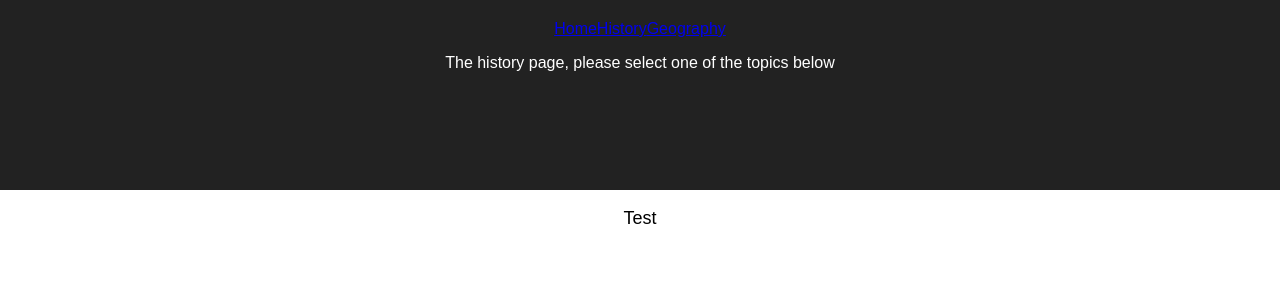
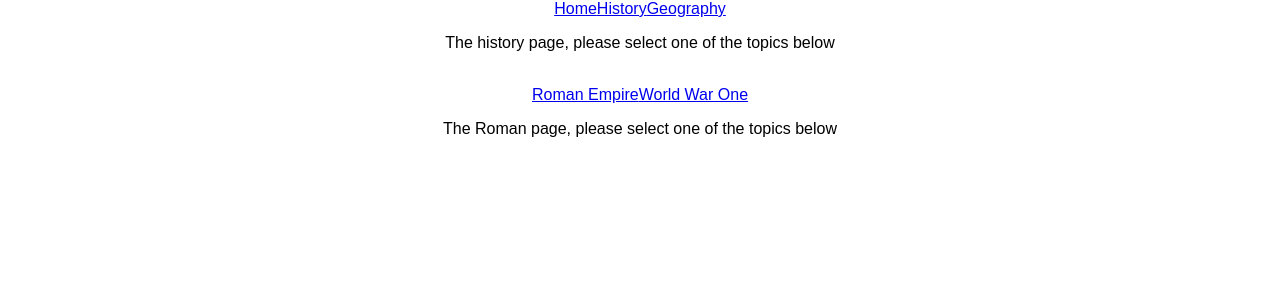
Before and after one commit to RyanG91/new-react-app, a React (Create React App) app: page /history/romans in a window 1280 px wide. Shown: the top 300 px of the page. Built offline with nearby package versions, Linux system fonts and the light colour scheme.

Commit message:
Added two history catagories

```diff
--- a/src/App.js
+++ b/src/App.js
@@ -3,48 +3,39 @@ import logo from './logo.svg';
 import './stylesheets/App.css';
 import Homepage from './components/homepage/Homepage'
 import HistoryQuiz from './components/history/HistoryQuiz'
+import GeographyQuiz from './components/geography/GeographyQuiz'
 import { BrowserRouter as Router, Route, Link } from "react-router-dom";
-
-const Home = () => (
-  <div>
-      <p>Welcome to my quiz site!</p>
-      <p>Please select on the topics at the top.</p>
-  </div>
-)
-
-const Geography = ({ example }) => (
-  <div>
-      <p>The geography page, please select one of the topics below { example }</p>
-  </div>
-)
 
 class App extends Component {
   render() {
     return (
       <div className="App">
-        <header className="App-header">
           <Router>
             <div className="navbar">
                 <nav >
                     <Link to="/">Home</Link>
                     <Link to="/history">History</Link>
                     <Link to="/geography">Geography</Link>
+                </nav>
 
-                </nav>
-                <Route exact path="/" component={Home} />
+                <Route exact path="/" render={(routerProps) => {
+                  return (
+                    <Homepage />
+                  )
+                }} />
 
                 <Route path="/history" render={(routerProps) => {
                     return (
                       <HistoryQuiz />
                     )
                 }} />
-                <Route path="/geography" render={(routerProps) => (
-                    <Geography { ...routerProps } example="hello" />
-                )} />
+                <Route path="/geography" render={(routerProps) => {
+                  return (
+                    <GeographyQuiz />
+                  )
+                }} />
             </div>
           </Router>
-        </header>
-        <Homepage />
       </div>
     );
   }
--- /dev/null
+++ b/src/components/geography/GeographyQuiz.js
@@ -0,0 +1,15 @@
+import React, { Component } from 'react'
+import { BrowserRouter as Router, Route, Link } from "react-router-dom";
+import '../../stylesheets/App.css';
+
+class Geography extends Component {
+    render() {
+        return (
+            <div>
+                <p>The geography page, please select one of the topics below</p>
+            </div>
+        )
+    }
+}
+
+export default Geography
--- a/src/components/history/HistoryQuiz.js
+++ b/src/components/history/HistoryQuiz.js
@@ -1,15 +1,29 @@
 import React, { Component } from 'react'
 import { BrowserRouter as Router, Route, Link } from "react-router-dom";
-// import '../../stylesheets/NavBar.css';
 import '../../stylesheets/App.css';
-// import NavBar from '../navbar/NavBar's
-
+import RomanQuiz from './roman/RomanQuiz'
 
 class History extends Component {
     render() {
         return (
             <div>
-                <p>The history page, please select one of the topics below</p>
+                <div>
+                    <p>The history page, please select one of the topics below</p>
+                </div>
+                <Router>
+                <div>
+                        <br />
+                            <Link to="/history/romans">Roman Empire</Link>
+                            <Link to="/history/ww1">World War One</Link>
+                            <Route path="/history/romans" render={(routerProps) => {
+                                return (
+                                <RomanQuiz />
+                                )
+                            }} />
+                        <br />
+                </div>
+                </Router>
+
             </div>
         )
     }
--- /dev/null
+++ b/src/components/history/roman/RomanQuiz.js
@@ -0,0 +1,14 @@
+import React, { Component } from 'react'
+import '../../../stylesheets/App.css';
+
+class Roman extends Component {
+    render() {
+        return (
+            <div>
+                <p>The Roman page, please select one of the topics below</p>
+            </div>
+        )
+    }
+}
+
+export default Roman
--- a/src/components/homepage/Homepage.js
+++ b/src/components/homepage/Homepage.js
@@ -4,9 +4,8 @@ class Roster extends Component {
     render() {
         return (
             <div>
-                <p className="App-intro">
-                Test
-                </p>
+                <p>Welcome to my quiz site!</p>
+                <p>Please select on the topics at the top.</p>
             </div>
         )
     }
```
